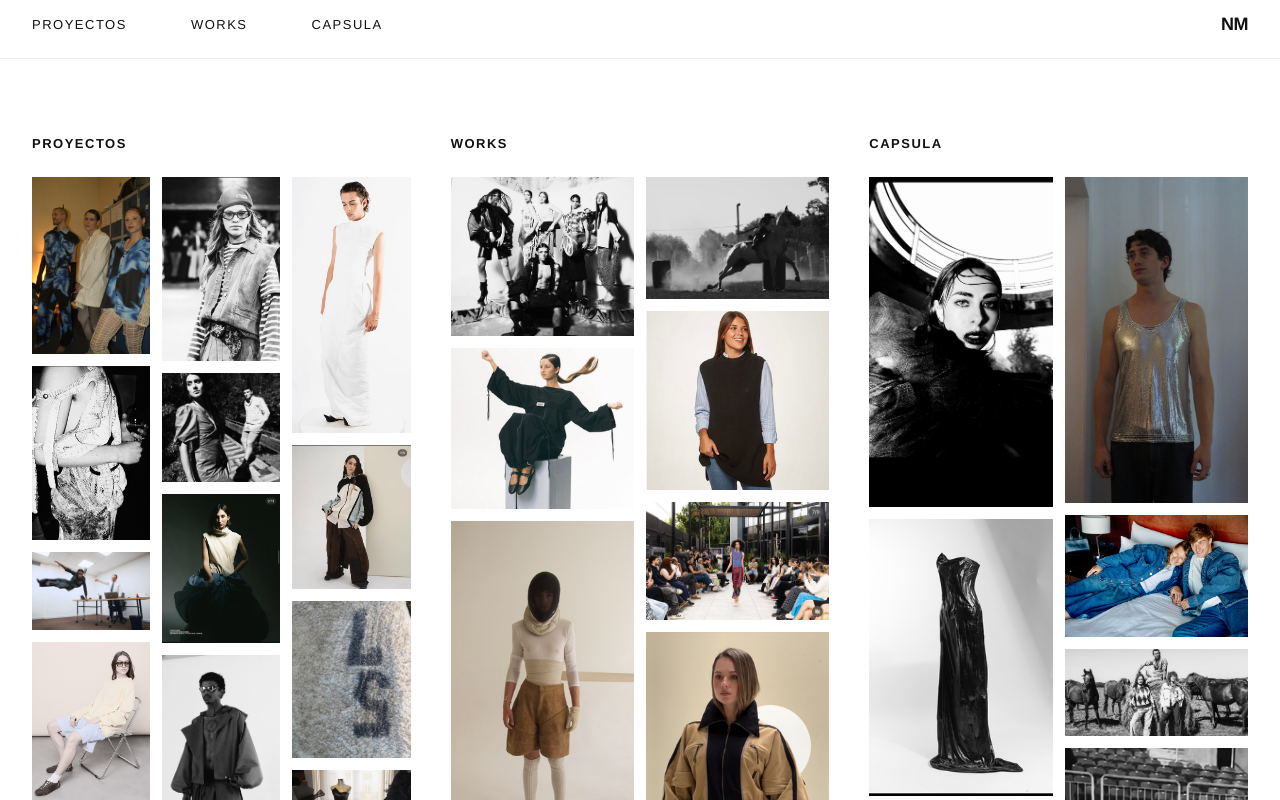
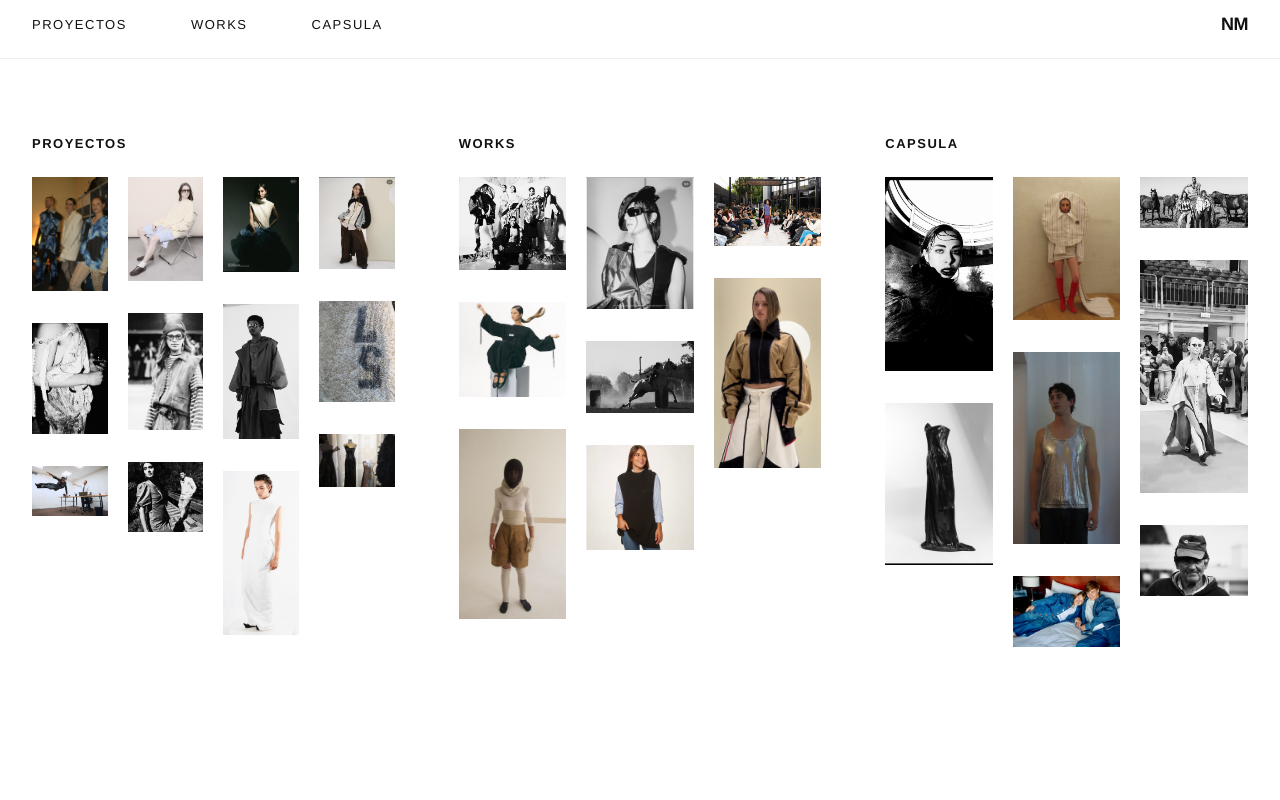
Before and after one commit to jjoacopz/Web-Nikol-Moreira, a React (Vite) app: page / in a window 1280 px wide. Shown: the part 1340-2140 px from the top of the page. Built offline with nearby package versions, Linux system fonts and the light colour scheme.

Commit message:
Shrink gallery thumbnails and add more breathing room
More sub-columns per category plus larger gaps make each photo
noticeably smaller with generous whitespace around it, per feedback.

```diff
--- a/src/App.css
+++ b/src/App.css
@@ -164,7 +164,7 @@
 .gallery-columns {
   display: grid;
   grid-template-columns: repeat(3, 1fr);
-  gap: 40px;
+  gap: 64px;
   align-items: start;
 }
 
@@ -179,13 +179,13 @@
 }
 
 .gallery-grid {
-  column-gap: 12px;
+  column-gap: 20px;
 }
 
 .gallery-item {
   display: block;
   width: 100%;
-  margin-bottom: 12px;
+  margin-bottom: 32px;
   break-inside: avoid;
   overflow: hidden;
 }
--- a/src/components/Gallery.jsx
+++ b/src/components/Gallery.jsx
@@ -1,7 +1,7 @@
 const COLUMNS_BY_CATEGORY = {
-  proyectos: 3,
-  works: 2,
-  capsula: 2,
+  proyectos: 4,
+  works: 3,
+  capsula: 3,
 };
 
 function Gallery({ categories, onSelect }) {
```
